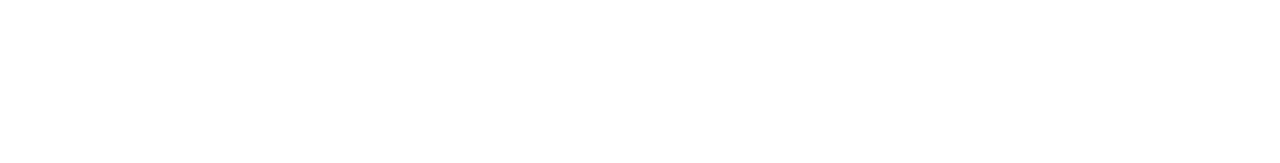
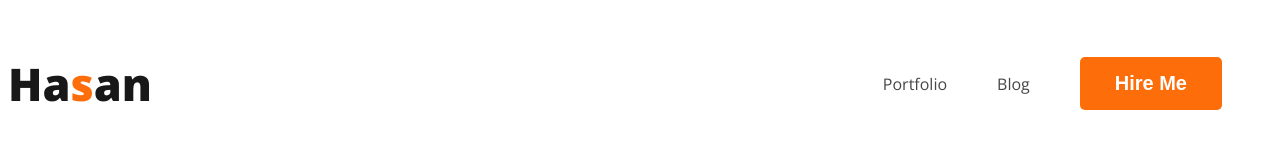
Before and after one commit to MdMahadiHasan11/web-portfolio, a plain HTML site: page index.html in a window 1280 px wide. Drawn offline with nearby package versions, Linux system fonts and the light colour scheme.

Commit message:
Add Nav Bar

```diff
--- a/index.html
+++ b/index.html
@@ -4,9 +4,23 @@
     <meta charset="UTF-8">
     <meta name="viewport" content="width=device-width, initial-scale=1.0">
     <title>Portfolio-Website</title>
+    <link rel="preconnect" href="https://fonts.googleapis.com">
+<link rel="preconnect" href="https://fonts.gstatic.com" crossorigin>
+<link href="https://fonts.googleapis.com/css2?family=Open+Sans:wght@400;700;800&display=swap" rel="stylesheet">
+    <link rel="stylesheet" href="style.css" class="css">
 </head>
 <body>
-    <header></header>
+    <header>
+        <nav>
+            <h3 class="nav-tittle">Ha<span class="text-primary">s</span>an</h3>
+            <ul>
+                <li><a href="">Portfolio</a></li>
+                <li><a href="">Blog</a></li>
+                <li><button class="btn-primary">Hire Me</button></li>
+
+            </ul>
+        </nav>
+    </header>
     <main></main>
     <footer></footer>
 
--- /dev/null
+++ b/style.css
@@ -0,0 +1,42 @@
+/* common share style */
+body{
+    font-family: 'Open Sans', sans-serif;
+}
+/* SAME THINGS */
+.text-primary{
+    color: #FD6E0A;
+}
+/* btn-Primary */
+.btn-primary{
+    border-radius: 5px;
+    background: #FD6E0A;
+    border: 0;
+    color: white;
+    font-size: 20px;
+    font-weight: 700;
+    padding: 15px 35px;
+}
+/* nav bar */
+nav{
+    display: flex;
+    justify-content: space-between;
+    align-items: center;
+}
+.nav-tittle{
+        color: var(--Dark-01, #181818);
+        font-size: 45px;
+        font-weight: 800;
+
+}
+nav > ul{
+    display: flex;
+    align-items: center;
+}
+nav li{
+    list-style-type: none;
+    margin-right: 50px;
+}
+nav ul li a {
+    text-decoration: none;
+    color:#474747;
+}
```
